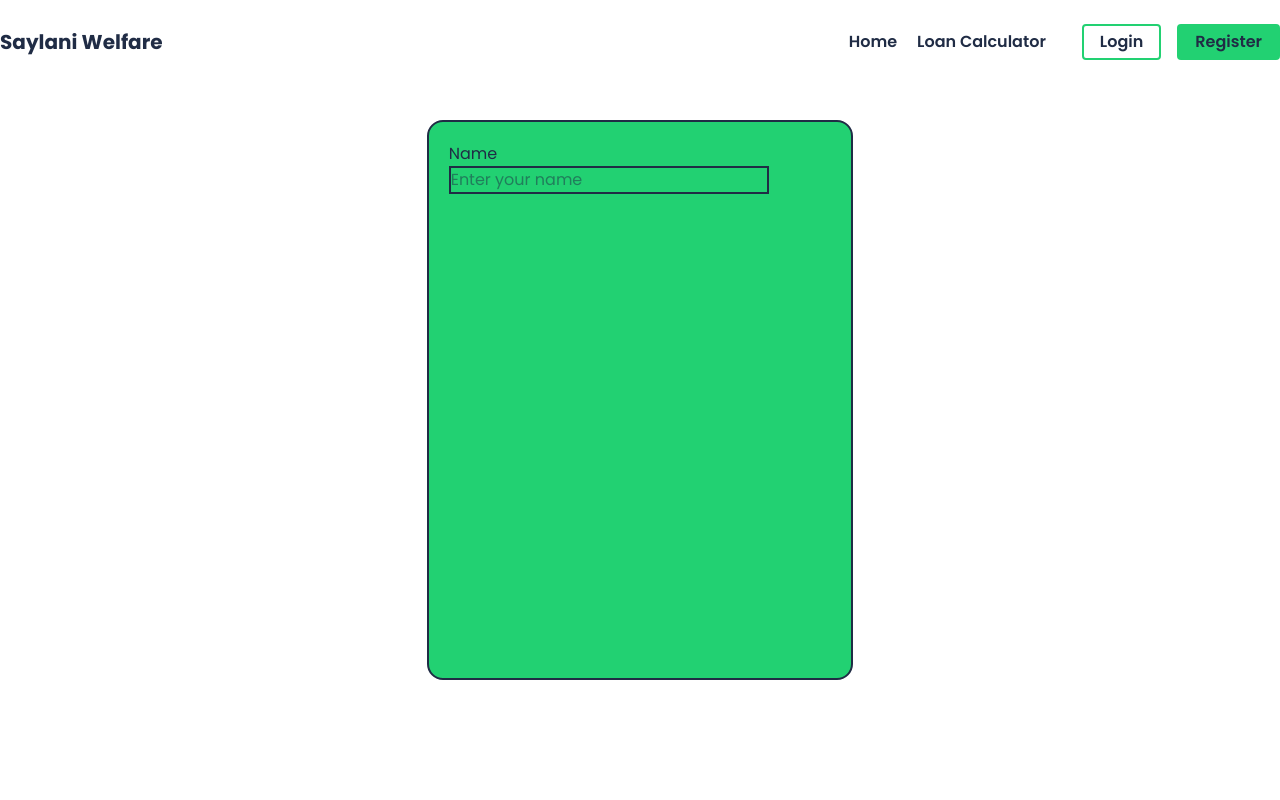
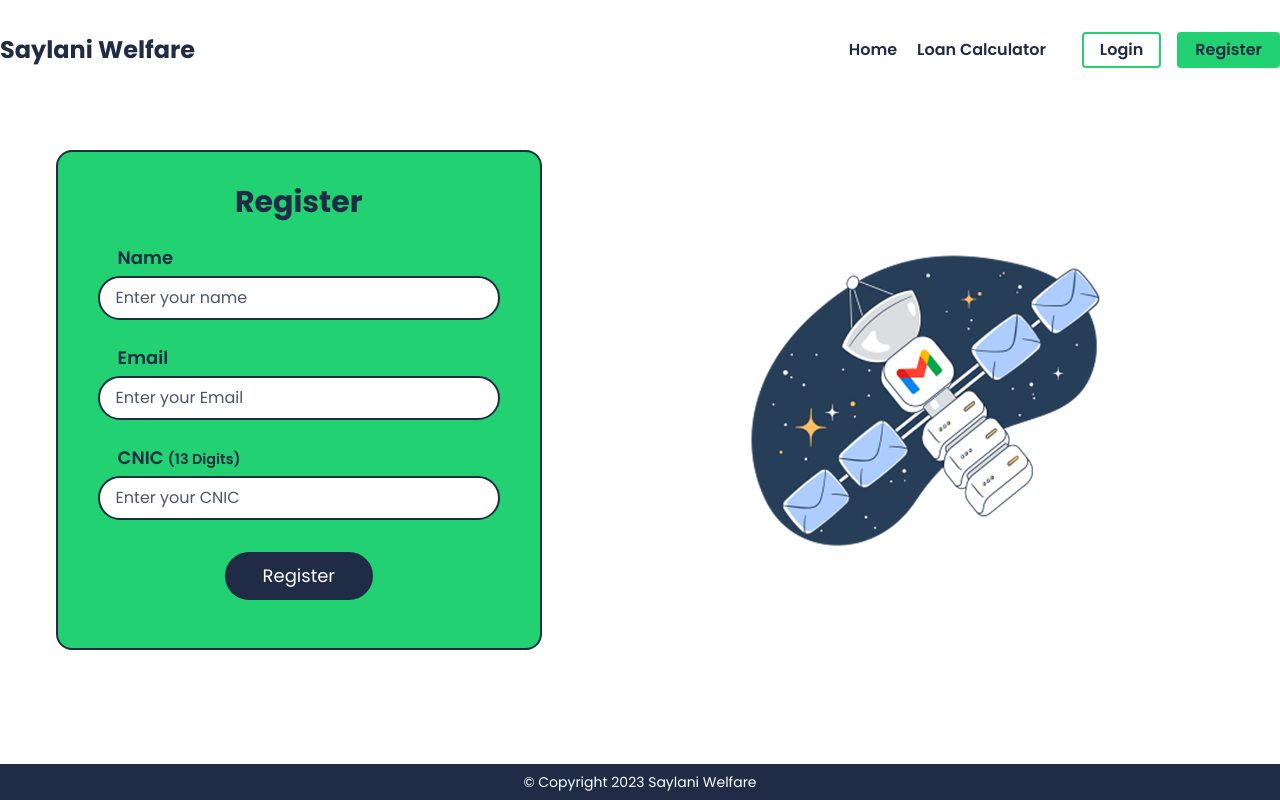
Before and after one commit to Umairnetro/Saylani-Microfinance-Frontend, a React (Vite) app: page /register in a window 1280 px wide. Built offline with nearby package versions, Linux system fonts and the light colour scheme.

Commit message:
working session

```diff
--- a/src/Pages/Home.jsx
+++ b/src/Pages/Home.jsx
@@ -8,7 +8,7 @@ const Home = () => {
       <div className={`${style.landingPage}`}>
         <div className={`${style.main} container mx-auto`}>
           <div
-            className={`${style.content} h-full w-[55%] flex flex-col items-start justify-between`}
+            className={`${style.content} h-full w-[45%] flex flex-col items-start justify-between`}
           >
             <span></span>
             <div>
@@ -34,7 +34,7 @@ const Home = () => {
               </div>
             </div>
           </div>
-          <div className="sideImage w-[45%]">
+          <div className="sideImage w-[50%]">
             <img src={airplane} alt="error to load image" />
           </div>
         </div>
--- a/src/Pages/Home.module.css
+++ b/src/Pages/Home.module.css
@@ -11,7 +11,7 @@
     border-radius: 8px;
     height: 75vh;
     display: flex;
-    justify-content: center;
+    justify-content: space-between;
     align-items: center;
     gap: 30px;
     margin-top: 20px;
@@ -27,8 +27,8 @@
       height: 100%;
       background: url("../assets/Group.svg") no-repeat;
       background-position: 50% 50%;
-      background-size: 132em;
-      opacity: 4%;
+      background-size: 132rem;
+      opacity: 3%;
       z-index: -1;
     }
 
--- /dev/null
+++ b/src/components/Footer.jsx
@@ -0,0 +1,11 @@
+import React from "react";
+
+const Footer = () => {
+  return (
+    <div className="flex justify-center items-center bg-dark-imperial-blue text-white py-2 fixed bottom-0 w-full">
+      <h3 className="text-sm">&copy; Copyright 2023 Saylani Welfare</h3>
+    </div>
+  );
+};
+
+export default Footer;
--- a/src/components/Navbar.jsx
+++ b/src/components/Navbar.jsx
@@ -1,11 +1,14 @@
 import { Link, Outlet } from "react-router-dom";
+import Footer from "./Footer";
 
 const Navbar = () => {
   return (
     <>
       <header className="w-full border-b-dark-imperial-blue-border bg-white absolute">
-        <nav className="container flex justify-between items-center mx-auto pt-6">
-          <h3 className="logo text-xl font-bold text-dark-imperial-blue ">Saylani Welfare</h3>
+        <nav className="container flex justify-between items-center mx-auto pt-8">
+          <h3 className="logo text-2xl font-bold text-dark-imperial-blue ">
+            Saylani Welfare
+          </h3>
           <ul className="flex items-center gap-5 text-dark-imperial-blue">
             <li>
               <Link to={"/"} className="font-semibold">
@@ -35,6 +38,7 @@ const Navbar = () => {
         </nav>
       </header>
       <Outlet />
+      <Footer />
     </>
   );
 };
--- a/src/components/Register.jsx
+++ b/src/components/Register.jsx
@@ -1,12 +1,52 @@
+import registerImg from "../assets/gamil.png";
+
 const Register = () => {
   return (
-    <div className="container h-screen m-auto rounded-3xl flex justify-center items-center">
-      <form className="flex flex-col gap-4 w-1/3 border-2 border-dark-imperial-blue h-[70%] rounded-2xl p-5 bg-ufo-green">
-        <div>
-          <label htmlFor="Name">Name</label>
-          <input className="border-2 border-dark-imperial-blue block" type="text" name="name" placeholder="Enter your name" />
+    <div className="container h-screen m-auto rounded-3xl flex justify-center items-center gap-17">
+      <form className="flex flex-col gap-4 w-[38%] border-2 border-dark-imperial-blue rounded-2xl py-8 px-10 bg-ufo-green">
+        <h2 className="text-3xl font-bold text-center mb-2">Register</h2>
+        <div className="flex flex-col gap-6">
+          <div className="flex flex-col gap-1">
+            <label htmlFor="Name" className="pl-5 text-lg font-semibold">
+              Name
+            </label>
+            <input
+              className="outline-none border-2 border-dark-imperial-blue block w-full pl-4 py-2 rounded-full bg-white placeholder:text-dark-imperial-blue-border"
+              type="text"
+              name="name"
+              placeholder="Enter your name"
+            />
+          </div>
+          <div className="flex flex-col gap-1">
+            <label htmlFor="Name" className="pl-5 text-lg font-semibold">
+              Email
+            </label>
+            <input
+              className="outline-none border-2 border-dark-imperial-blue block w-full pl-4 py-2 rounded-full bg-white placeholder:text-dark-imperial-blue-border"
+              type="text"
+              name="name"
+              placeholder="Enter your Email"
+            />
+          </div>
+          <div className="flex flex-col gap-1">
+            <label htmlFor="Name" className="pl-5 text-lg font-semibold">
+              CNIC <small>(13 Digits)</small>
+            </label>
+            <input
+              className="outline-none border-2 border-dark-imperial-blue block w-full pl-4 py-2 rounded-full bg-white placeholder:text-dark-imperial-blue-border"
+              type="number"
+              name="name"
+              placeholder="Enter your CNIC"
+            />
+          </div>
+          <button className="border-dark-imperial-blue border-2 self-center px-9 py-2 mt-2 mb-4 rounded-full bg-dark-imperial-blue text-white cursor-pointer text-lg hover:bg-white hover:text-dark-imperial-blue transition-(--transition)">
+            Register
+          </button>
         </div>
       </form>
+      <div className="w-[48%]">
+        <img src={registerImg} alt="" />
+      </div>
     </div>
   );
 };
--- a/src/index.css
+++ b/src/index.css
@@ -11,6 +11,16 @@ body {
   color: var(--color-dark-imperial-blue);
 }
 
+input::-webkit-outer-spin-button,
+input::-webkit-inner-spin-button {
+  -webkit-appearance: none;
+  margin: 0;
+}
+
+input[type="number"] {
+  -moz-appearance: textfield;
+}
+
 @theme {
   --color-dark-imperial-blue: #202c45;
   --color-ufo-green: #22d172;
@@ -21,4 +31,6 @@ body {
 
   /* paragraph */
   --color-paragraph: #202c45cf;
+
+  --transition: all 0.28s linear;
 }
```
Also changed, not shown: src/assets/gamil.png (added), src/assets/login.png (added).
